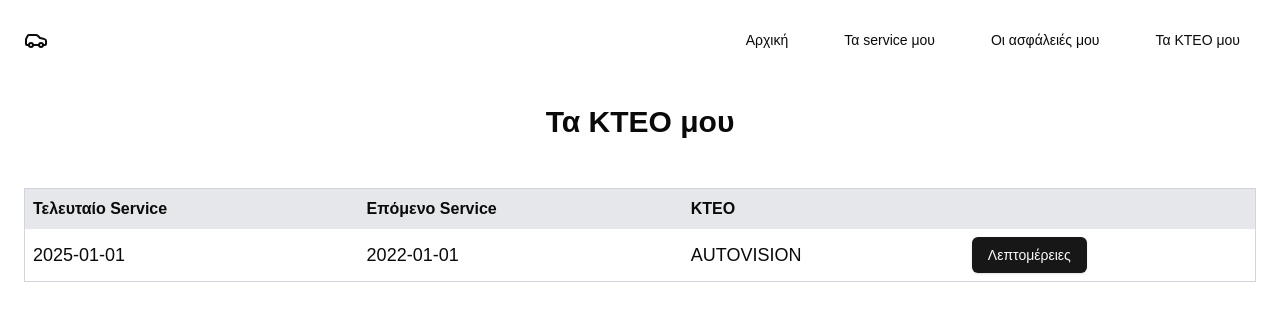
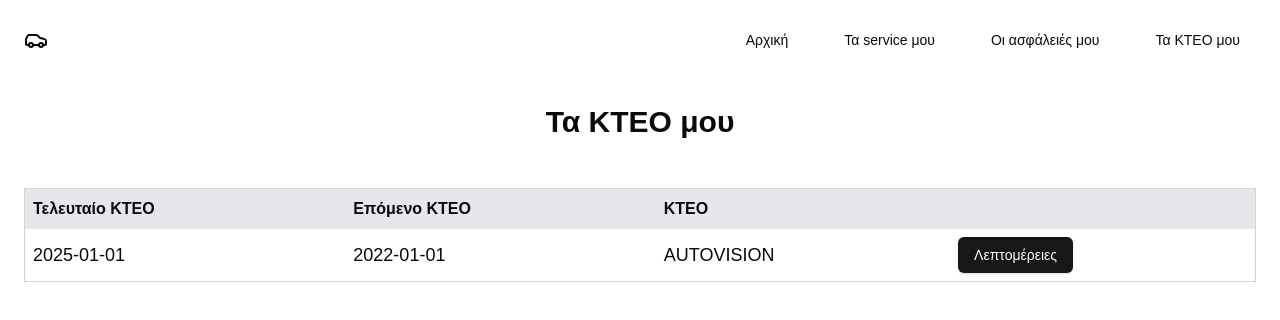
Before and after one commit to gianniszisakis/my_car_frontend, a Next.js app: page /kteo in a window 1280 px wide. Shown: the top 320 px of the page. Built offline with nearby package versions, Linux system fonts and the light colour scheme.

Commit message:
fix: Add labels props to table headers.

```diff
--- a/components/maintenance-info-card/maintenance-info-card-horizontal.tsx
+++ b/components/maintenance-info-card/maintenance-info-card-horizontal.tsx
@@ -22,14 +22,16 @@ export default function MaintentanceInfoCardHorizontal({
   secondValue,
   thirdLabel,
   thirdValue,
+  firstLabel,
+  secondLabel,
 }: MaintentanceInfoCardHorizontalProps) {
   return (
     <div className="p-6 w-full overflow-x-auto">
       <table className="w-[600px] md:w-full table-auto border-collapse border border-gray-300">
         <thead>
           <tr className="bg-gray-200">
-            <th className="p-2 text-left">Τελευταίο Service</th>
-            <th className="p-2 text-left">Επόμενο Service</th>
+            <th className="p-2 text-left">{firstLabel}</th>
+            <th className="p-2 text-left">{secondLabel}</th>
             {thirdLabel && <th className="p-2 text-left">{thirdLabel}</th>}
             <th className="p-2 text-left"></th>
           </tr>
```
